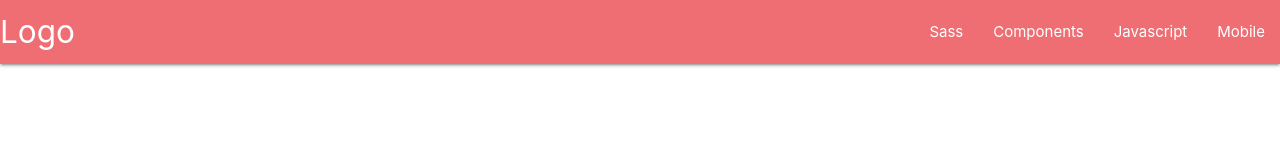
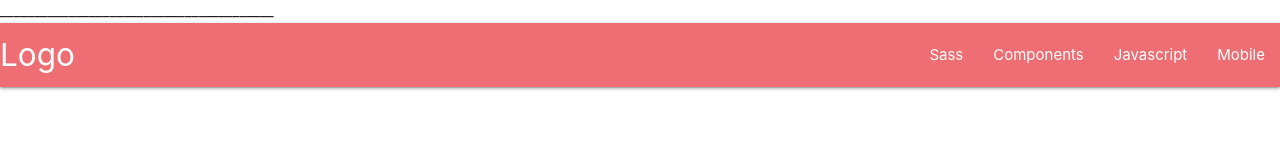
Before and after one commit to Khmitra/text1, a plain HTML site: page index.html in a window 1280 px wide. Drawn offline with nearby package versions, Linux system fonts and the light colour scheme.

Commit message:
add line

```diff
--- a/index.html
+++ b/index.html
@@ -9,6 +9,7 @@
     <title>my project</title>
 </head>
 <body>
+    ________________________________________
 
     <nav>
         <div class="nav-wrapper">
```
